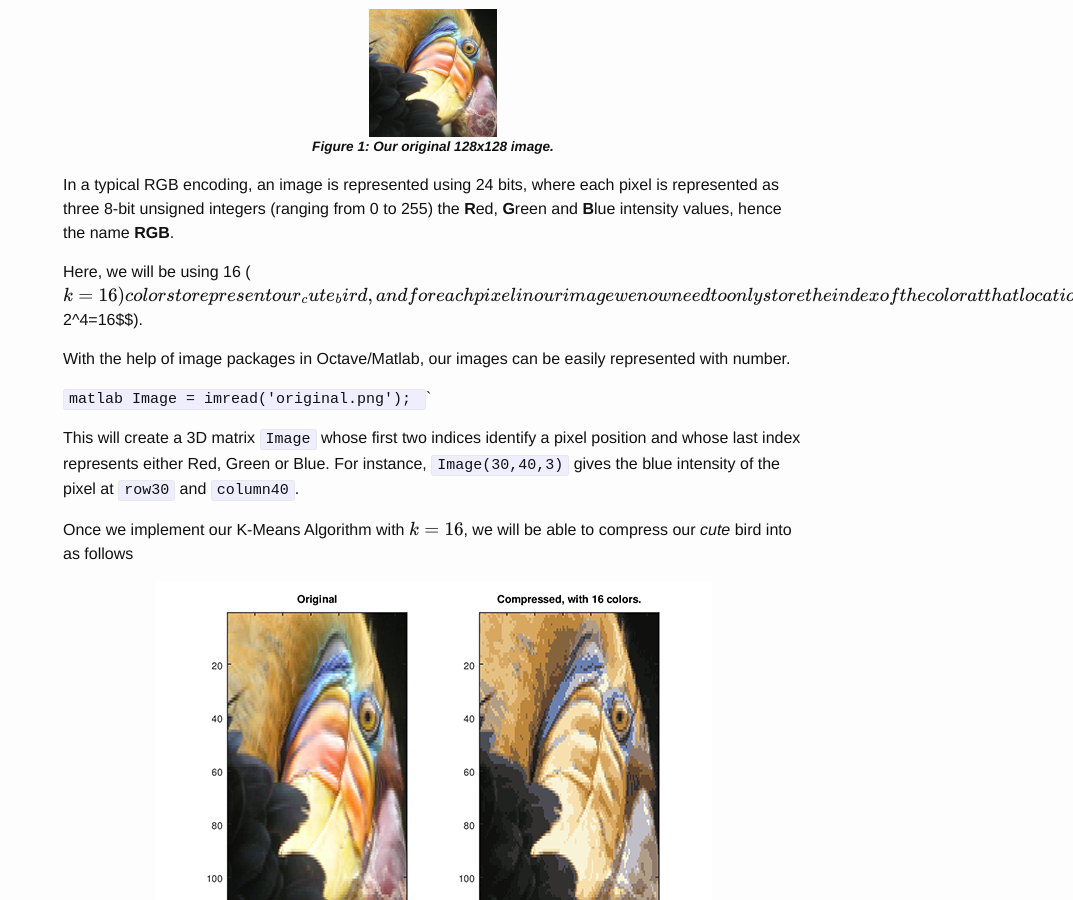
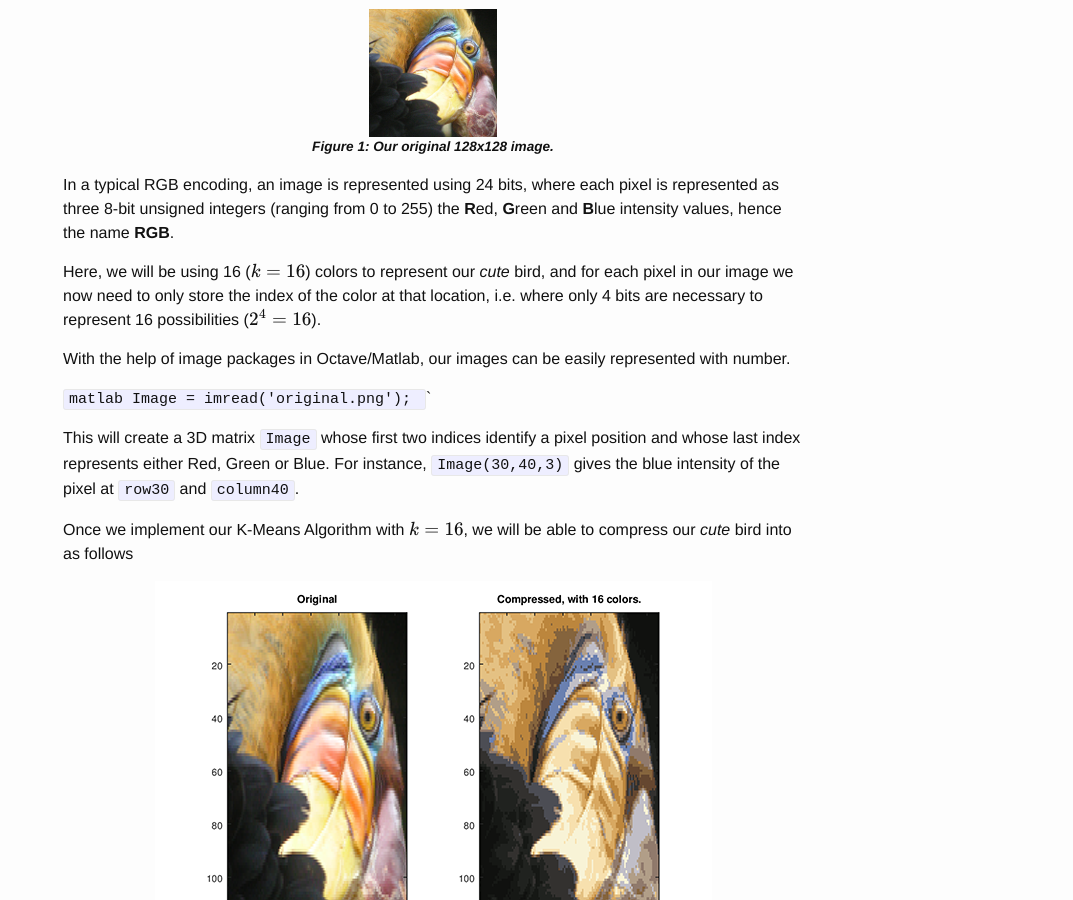
Before and after one commit to yewjie-github/Portfolio, a Jekyll site: the page built from _posts/ML_Cousera/2018-01-25-kmeans.markdown, in a window 1280 px wide and 900 px high, scrolled down 4070 px. Shown: the whole window, without its empty margins (207-1280 px from the left). Built offline with Jekyll 4.4.1, drawn with Linux system fonts in a browser that asks for light colours; formulas are drawn with MathJax 3.

Commit message:
Alignment update

```diff
--- a/_posts/ML_Cousera/2018-01-25-kmeans.markdown
+++ b/_posts/ML_Cousera/2018-01-25-kmeans.markdown
@@ -108,7 +108,7 @@ Now that we have understand the fundamental theory behind K-means Algorithm, we
 
 In a typical RGB encoding, an image is represented using 24 bits, where each pixel is represented as three 8-bit unsigned integers (ranging from 0 to 255) the **R**ed, **G**reen and **B**lue intensity values, hence the name **RGB**.
 
-Here, we will be using 16 ($$k=16) colors to represent our _cute_ bird, and for each pixel in our image we now need to only store the index of the color at that location, i.e. where only 4 bits are necessary to represent 16 possibilities ($$2^4=16$$).
+Here, we will be using 16 ($$k=16$$) colors to represent our _cute_ bird, and for each pixel in our image we now need to only store the index of the color at that location, i.e. where only 4 bits are necessary to represent 16 possibilities ($$2^4=16$$).
 
 With the help of image packages in Octave/Matlab, our images can be easily represented with number.
 
```
